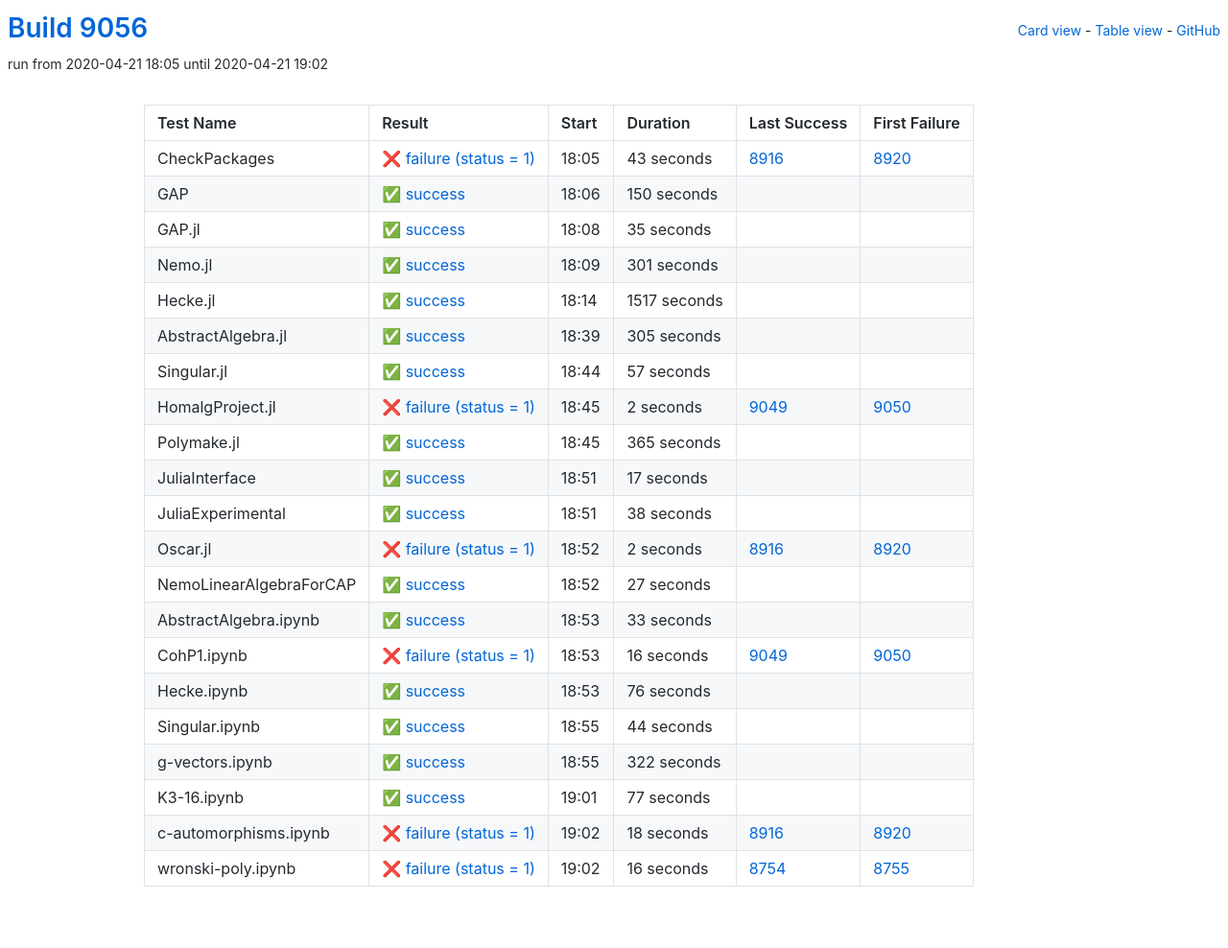
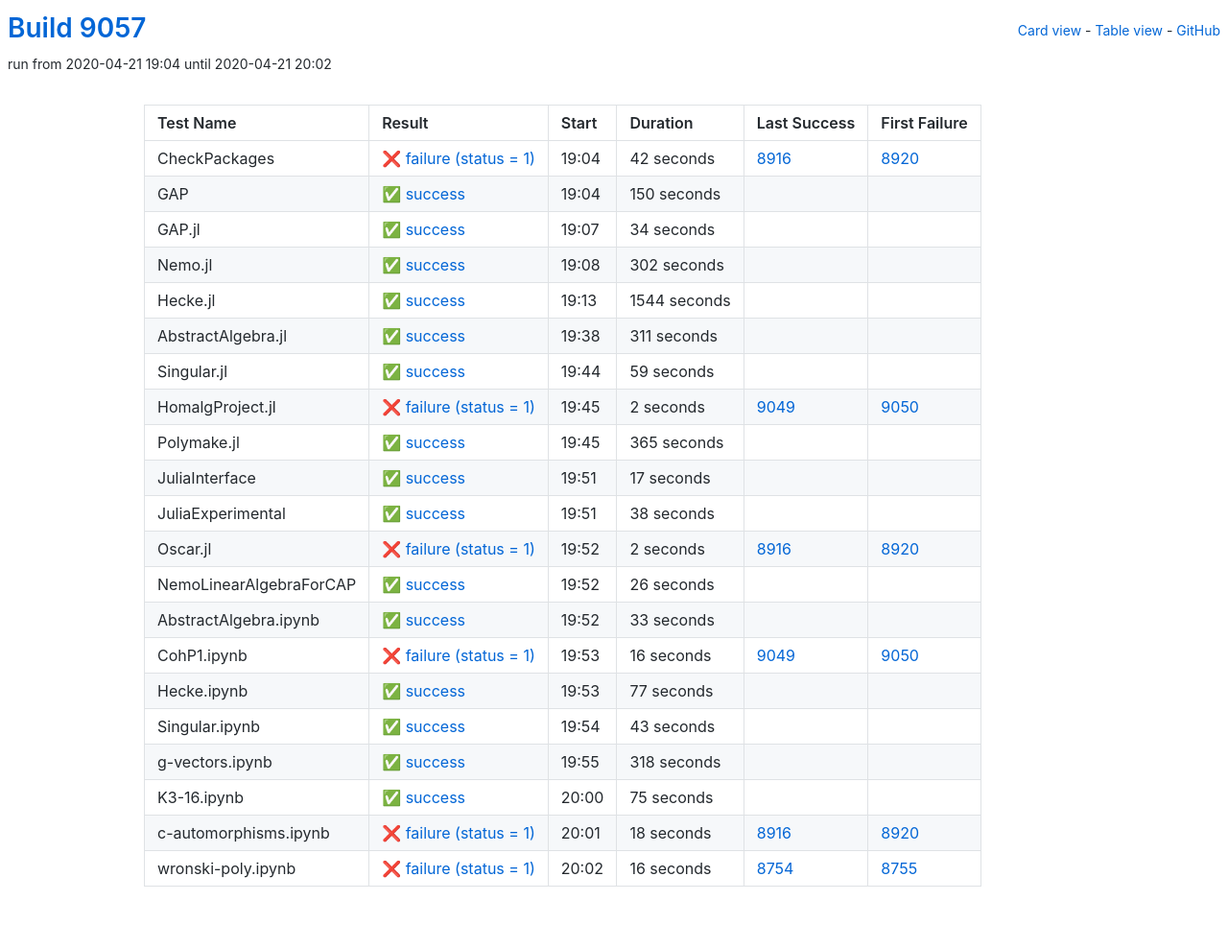
Before and after one commit to oscar-system/oscar-ci-status, a Jekyll site: the page built from table.html, in a window 1280 px wide. Shown: the whole page at 96% size. Built offline with Jekyll 4.4.1, drawn with Linux system fonts in a browser that asks for light colours.

Commit message:
Build 9057

```diff
--- a/_data/ci.yml
+++ b/_data/ci.yml
@@ -1,16 +1,16 @@
-build: 9056
-build_url: https://oscarci.mathematik.uni-kl.de/job/oscar/9056/
+build: 9057
+build_url: https://oscarci.mathematik.uni-kl.de/job/oscar/9057/
 job: oscar
 tests:
-- duration: 43
+- duration: 42
   exitcode: 1
   first_failure: 8920
   first_failure_url: https://oscarci.mathematik.uni-kl.de/job/oscar/8920/
   last_success: 8916
   last_success_url: https://oscarci.mathematik.uni-kl.de/job/oscar/8916/
-  log: https://oscarci.mathematik.uni-kl.de/job/oscar/9056/artifact/logs/build-9056/CheckPackages.log
+  log: https://oscarci.mathematik.uni-kl.de/job/oscar/9057/artifact/logs/build-9057/CheckPackages.log
   name: CheckPackages
-  start: 2020-04-21 18:05
+  start: 2020-04-21 19:04
   status: failure
   success: false
 - duration: 150
@@ -19,64 +19,64 @@ tests:
   first_failure_url: null
   last_success: false
   last_success_url: null
-  log: https://oscarci.mathematik.uni-kl.de/job/oscar/9056/artifact/logs/build-9056/GAP.log
+  log: https://oscarci.mathematik.uni-kl.de/job/oscar/9057/artifact/logs/build-9057/GAP.log
   name: GAP
-  start: 2020-04-21 18:06
+  start: 2020-04-21 19:04
   status: success
   success: true
-- duration: 35
+- duration: 34
   exitcode: 0
   first_failure: false
   first_failure_url: null
   last_success: false
   last_success_url: null
-  log: https://oscarci.mathematik.uni-kl.de/job/oscar/9056/artifact/logs/build-9056/GAP.jl.log
+  log: https://oscarci.mathematik.uni-kl.de/job/oscar/9057/artifact/logs/build-9057/GAP.jl.log
   name: GAP.jl
-  start: 2020-04-21 18:08
+  start: 2020-04-21 19:07
   status: success
   success: true
-- duration: 301
+- duration: 302
   exitcode: 0
   first_failure: false
   first_failure_url: null
   last_success: false
   last_success_url: null
-  log: https://oscarci.mathematik.uni-kl.de/job/oscar/9056/artifact/logs/build-9056/Nemo.jl.log
+  log: https://oscarci.mathematik.uni-kl.de/job/oscar/9057/artifact/logs/build-9057/Nemo.jl.log
   name: Nemo.jl
-  start: 2020-04-21 18:09
+  start: 2020-04-21 19:08
   status: success
   success: true
-- duration: 1517
+- duration: 1544
   exitcode: 0
   first_failure: false
   first_failure_url: null
   last_success: false
   last_success_url: null
-  log: https://oscarci.mathematik.uni-kl.de/job/oscar/9056/artifact/logs/build-9056/Hecke.jl.log
+  log: https://oscarci.mathematik.uni-kl.de/job/oscar/9057/artifact/logs/build-9057/Hecke.jl.log
   name: Hecke.jl
-  start: 2020-04-21 18:14
+  start: 2020-04-21 19:13
   status: success
   success: true
-- duration: 305
+- duration: 311
   exitcode: 0
   first_failure: false
   first_failure_url: null
   last_success: false
   last_success_url: null
-  log: https://oscarci.mathematik.uni-kl.de/job/oscar/9056/artifact/logs/build-9056/AbstractAlgebra.jl.log
+  log: https://oscarci.mathematik.uni-kl.de/job/oscar/9057/artifact/logs/build-9057/AbstractAlgebra.jl.log
   name: AbstractAlgebra.jl
-  start: 2020-04-21 18:39
+  start: 2020-04-21 19:38
   status: success
   success: true
-- duration: 57
+- duration: 59
   exitcode: 0
   first_failure: false
   first_failure_url: null
   last_success: false
   last_success_url: null
-  log: https://oscarci.mathematik.uni-kl.de/job/oscar/9056/artifact/logs/build-9056/Singular.jl.log
+  log: https://oscarci.mathematik.uni-kl.de/job/oscar/9057/artifact/logs/build-9057/Singular.jl.log
   name: Singular.jl
-  start: 2020-04-21 18:44
+  start: 2020-04-21 19:44
   status: success
   success: true
 - duration: 2
@@ -85,9 +85,9 @@ tests:
   first_failure_url: https://oscarci.mathematik.uni-kl.de/job/oscar/9050/
   last_success: 9049
   last_success_url: https://oscarci.mathematik.uni-kl.de/job/oscar/9049/
-  log: https://oscarci.mathematik.uni-kl.de/job/oscar/9056/artifact/logs/build-9056/HomalgProject.jl.log
+  log: https://oscarci.mathematik.uni-kl.de/job/oscar/9057/artifact/logs/build-9057/HomalgProject.jl.log
   name: HomalgProject.jl
-  start: 2020-04-21 18:45
+  start: 2020-04-21 19:45
   status: failure
   success: false
 - duration: 365
@@ -96,9 +96,9 @@ tests:
   first_failure_url: null
   last_success: false
   last_success_url: null
-  log: https://oscarci.mathematik.uni-kl.de/job/oscar/9056/artifact/logs/build-9056/Polymake.jl.log
+  log: https://oscarci.mathematik.uni-kl.de/job/oscar/9057/artifact/logs/build-9057/Polymake.jl.log
   name: Polymake.jl
-  start: 2020-04-21 18:45
+  start: 2020-04-21 19:45
   status: success
   success: true
 - duration: 17
@@ -107,9 +107,9 @@ tests:
   first_failure_url: null
   last_success: false
   last_success_url: null
-  log: https://oscarci.mathematik.uni-kl.de/job/oscar/9056/artifact/logs/build-9056/JuliaInterface.log
+  log: https://oscarci.mathematik.uni-kl.de/job/oscar/9057/artifact/logs/build-9057/JuliaInterface.log
   name: JuliaInterface
-  start: 2020-04-21 18:51
+  start: 2020-04-21 19:51
   status: success
   success: true
 - duration: 38
@@ -118,9 +118,9 @@ tests:
   first_failure_url: null
   last_success: false
   last_success_url: null
-  log: https://oscarci.mathematik.uni-kl.de/job/oscar/9056/artifact/logs/build-9056/JuliaExperimental.log
+  log: https://oscarci.mathematik.uni-kl.de/job/oscar/9057/artifact/logs/build-9057/JuliaExperimental.log
   name: JuliaExperimental
-  start: 2020-04-21 18:51
+  start: 2020-04-21 19:51
   status: success
   success: true
 - duration: 2
@@ -129,20 +129,20 @@ tests:
   first_failure_url: https://oscarci.mathematik.uni-kl.de/job/oscar/8920/
   last_success: 8916
   last_success_url: https://oscarci.mathematik.uni-kl.de/job/oscar/8916/
-  log: https://oscarci.mathematik.uni-kl.de/job/oscar/9056/artifact/logs/build-9056/Oscar.jl.log
+  log: https://oscarci.mathematik.uni-kl.de/job/oscar/9057/artifact/logs/build-9057/Oscar.jl.log
   name: Oscar.jl
-  start: 2020-04-21 18:52
+  start: 2020-04-21 19:52
   status: failure
   success: false
-- duration: 27
+- duration: 26
   exitcode: 0
   first_failure: false
   first_failure_url: null
   last_success: false
   last_success_url: null
-  log: https://oscarci.mathematik.uni-kl.de/job/oscar/9056/artifact/logs/build-9056/NemoLinearAlgebraForCAP.log
+  log: https://oscarci.mathematik.uni-kl.de/job/oscar/9057/artifact/logs/build-9057/NemoLinearAlgebraForCAP.log
   name: NemoLinearAlgebraForCAP
-  start: 2020-04-21 18:52
+  start: 2020-04-21 19:52
   status: success
   success: true
 - duration: 33
@@ -151,9 +151,9 @@ tests:
   first_failure_url: null
   last_success: false
   last_success_url: null
-  log: https://oscarci.mathematik.uni-kl.de/job/oscar/9056/artifact/logs/build-9056/AbstractAlgebra.ipynb.log
+  log: https://oscarci.mathematik.uni-kl.de/job/oscar/9057/artifact/logs/build-9057/AbstractAlgebra.ipynb.log
   name: AbstractAlgebra.ipynb
-  start: 2020-04-21 18:53
+  start: 2020-04-21 19:52
   status: success
   success: true
 - duration: 16
@@ -162,53 +162,53 @@ tests:
   first_failure_url: https://oscarci.mathematik.uni-kl.de/job/oscar/9050/
   last_success: 9049
   last_success_url: https://oscarci.mathematik.uni-kl.de/job/oscar/9049/
-  log: https://oscarci.mathematik.uni-kl.de/job/oscar/9056/artifact/logs/build-9056/CohP1.ipynb.log
+  log: https://oscarci.mathematik.uni-kl.de/job/oscar/9057/artifact/logs/build-9057/CohP1.ipynb.log
   name: CohP1.ipynb
-  start: 2020-04-21 18:53
+  start: 2020-04-21 19:53
   status: failure
   success: false
-- duration: 76
-  exitcode: 0
-  first_failure: false
-  first_failure_url: null
-  last_success: false
-  last_success_url: null
-  log: https://oscarci.mathematik.uni-kl.de/job/oscar/9056/artifact/logs/build-9056/Hecke.ipynb.log
-  name: Hecke.ipynb
-  start: 2020-04-21 18:53
-  status: success
-  success: true
-- duration: 44
-  exitcode: 0
-  first_failure: false
-  first_failure_url: null
-  last_success: false
-  last_success_url: null
-  log: https://oscarci.mathematik.uni-kl.de/job/oscar/9056/artifact/logs/build-9056/Singular.ipynb.log
-  name: Singular.ipynb
-  start: 2020-04-21 18:55
-  status: success
-  success: true
-- duration: 322
-  exitcode: 0
-  first_failure: false
-  first_failure_url: null
-  last_success: false
-  last_success_url: null
-  log: https://oscarci.mathematik.uni-kl.de/job/oscar/9056/artifact/logs/build-9056/g-vectors.ipynb.log
-  name: g-vectors.ipynb
-  start: 2020-04-21 18:55
-  status: success
-  success: true
 - duration: 77
   exitcode: 0
   first_failure: false
   first_failure_url: null
   last_success: false
   last_success_url: null
-  log: https://oscarci.mathematik.uni-kl.de/job/oscar/9056/artifact/logs/build-9056/K3-16.ipynb.log
+  log: https://oscarci.mathematik.uni-kl.de/job/oscar/9057/artifact/logs/build-9057/Hecke.ipynb.log
+  name: Hecke.ipynb
+  start: 2020-04-21 19:53
+  status: success
+  success: true
+- duration: 43
+  exitcode: 0
+  first_failure: false
+  first_failure_url: null
+  last_success: false
+  last_success_url: null
+  log: https://oscarci.mathematik.uni-kl.de/job/oscar/9057/artifact/logs/build-9057/Singular.ipynb.log
+  name: Singular.ipynb
+  start: 2020-04-21 19:54
+  status: success
+  success: true
+- duration: 318
+  exitcode: 0
+  first_failure: false
+  first_failure_url: null
+  last_success: false
+  last_success_url: null
+  log: https://oscarci.mathematik.uni-kl.de/job/oscar/9057/artifact/logs/build-9057/g-vectors.ipynb.log
+  name: g-vectors.ipynb
+  start: 2020-04-21 19:55
+  status: success
+  success: true
+- duration: 75
+  exitcode: 0
+  first_failure: false
+  first_failure_url: null
+  last_success: false
+  last_success_url: null
+  log: https://oscarci.mathematik.uni-kl.de/job/oscar/9057/artifact/logs/build-9057/K3-16.ipynb.log
   name: K3-16.ipynb
-  start: 2020-04-21 19:01
+  start: 2020-04-21 20:00
   status: success
   success: true
 - duration: 18
@@ -217,9 +217,9 @@ tests:
   first_failure_url: https://oscarci.mathematik.uni-kl.de/job/oscar/8920/
   last_success: 8916
   last_success_url: https://oscarci.mathematik.uni-kl.de/job/oscar/8916/
-  log: https://oscarci.mathematik.uni-kl.de/job/oscar/9056/artifact/logs/build-9056/c-automorphisms.ipynb.log
+  log: https://oscarci.mathematik.uni-kl.de/job/oscar/9057/artifact/logs/build-9057/c-automorphisms.ipynb.log
   name: c-automorphisms.ipynb
-  start: 2020-04-21 19:02
+  start: 2020-04-21 20:01
   status: failure
   success: false
 - duration: 16
@@ -228,8 +228,8 @@ tests:
   first_failure_url: https://oscarci.mathematik.uni-kl.de/job/oscar/8755/
   last_success: 8754
   last_success_url: https://oscarci.mathematik.uni-kl.de/job/oscar/8754/
-  log: https://oscarci.mathematik.uni-kl.de/job/oscar/9056/artifact/logs/build-9056/wronski-poly.ipynb.log
+  log: https://oscarci.mathematik.uni-kl.de/job/oscar/9057/artifact/logs/build-9057/wronski-poly.ipynb.log
   name: wronski-poly.ipynb
-  start: 2020-04-21 19:02
+  start: 2020-04-21 20:02
   status: failure
   success: false
```
Also changed, not shown: README.md.
